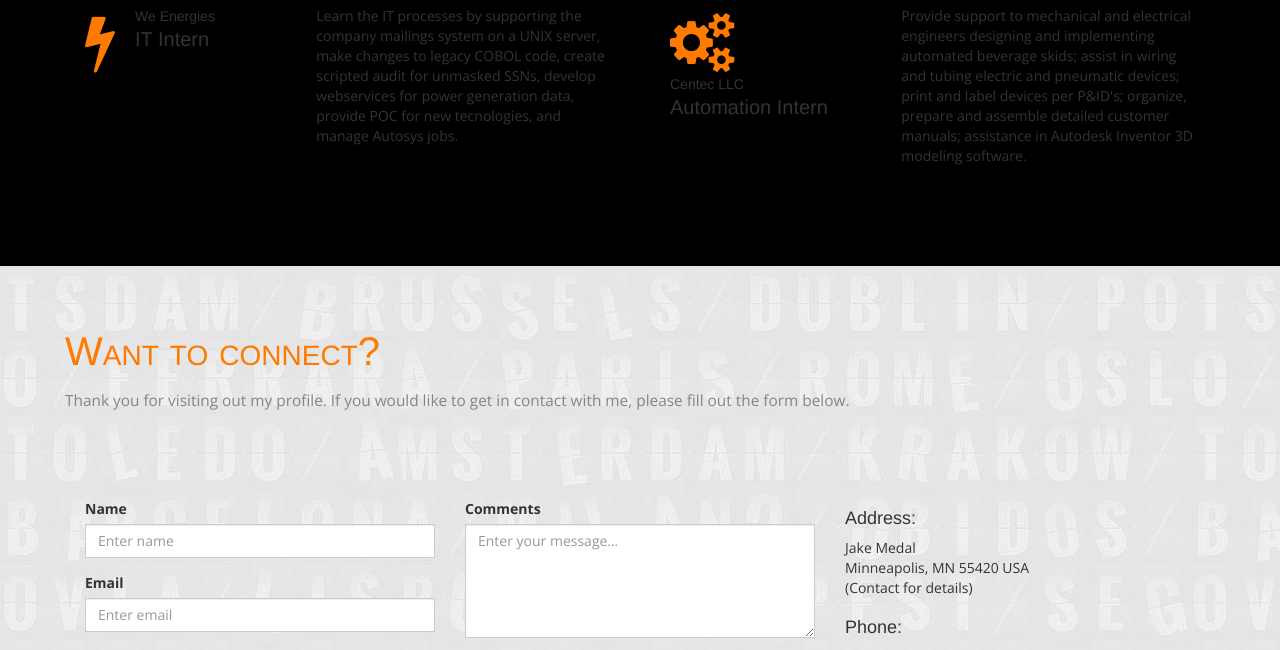
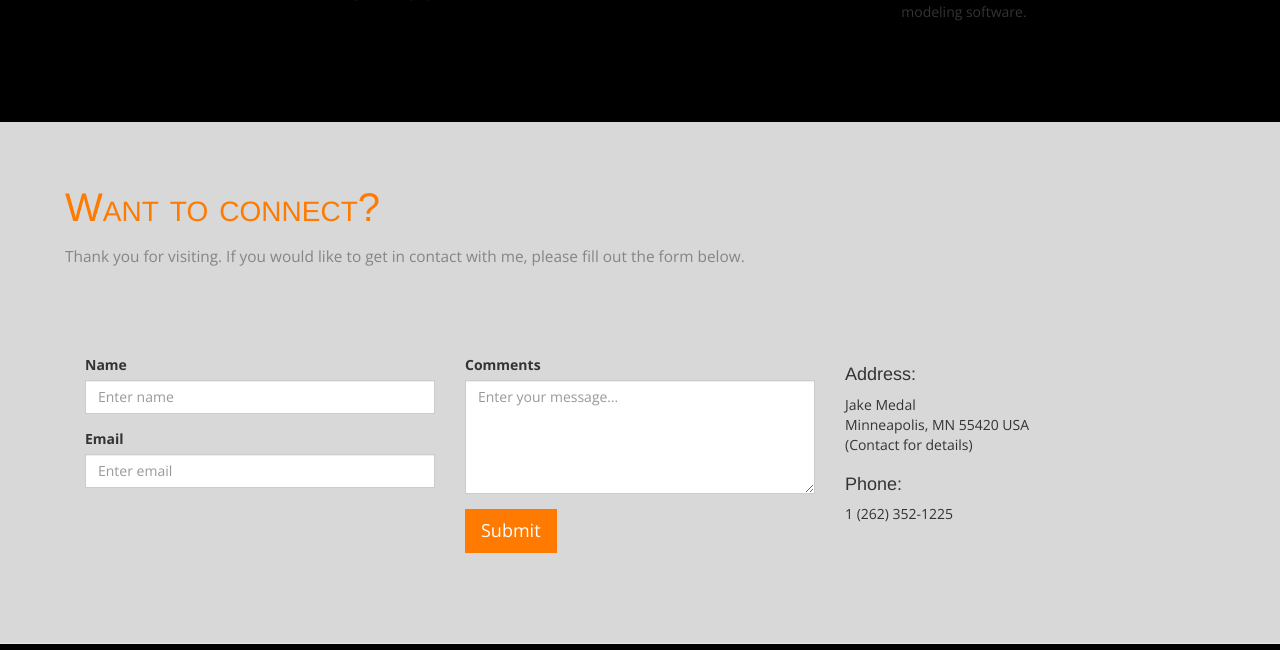
Before and after one commit to jakemedal/PortfolioWebsite, a plain HTML site: page index.html in a window 1280 px wide. Shown: the part 3251-3901 px from the top of the page. Drawn offline with nearby package versions, Linux system fonts and the light colour scheme.

Commit message:
Changed coloring and contact form background

```diff
--- a/css/styles.css
+++ b/css/styles.css
@@ -524,8 +524,17 @@ min-height:200px;
 }
 .experience-details span {
 	font-size: 14px;
-	color: #000;
+	color: #858585;
 }
+
+.experience-details h4 {
+	color: #858585;
+}
+
+.experience-details h5 {
+	color: #858585;
+}
+
 .progress-bar {
 	background-color: #FF7A00;
 }
@@ -826,7 +835,7 @@ footer {
 background: url(../images/bg2.png) top repeat;
 	}
 #contactUs{
-	background: url(../images/bg.jpg) top repeat;
+	background-color: #d8d8d8;
 }
 @media (min-width: 768px) {
 .header .navbar-brand {
--- a/index.html
+++ b/index.html
@@ -199,9 +199,6 @@
 <div class="heading">
   <!-- Heading -->
   <h2>Experience</h2>
-  <br/>
-  <h4>20 Years Experience!</h4>
-  <p>Lorem Ipsum is simply dummy text of the printing and typesetting industry. Lorem Ipsum has been the industry's standard dummy text ever since the 1500s, when an unknown printer took a galley of type and scrambled it to make a type specimen book. It has survived not only five centuries, but also the leap into electronic typesetting.</p>
 </div>
 <div class="row experience-details">
   <div class="col-md-6">
@@ -365,7 +362,7 @@
       <div class="heading">
         <!-- Heading -->
         <h2>Want to connect?</h2>
-        <p>Thank you for visiting out my profile. If you would like to get in contact with me, please fill out the form below.</p>
+        <p>Thank you for visiting. If you would like to get in contact with me, please fill out the form below.</p>
       </div>
     </div>
     <div class="row mrgn30">
@@ -412,7 +409,7 @@
   <div class="container">
     <div class="row">
       <div class="col-md-6">
-        <div class="social pull-left"> <a href="#"><i class="fa fa-twitter"></i></a> <a href="#"><i class="fa fa-facebook"></i></a> <a href="#"><i class="fa fa-dribbble"></i></a> <a href="#"><i class="fa fa-flickr"></i></a> <a href="#"><i class="fa fa-github"></i></a> </div>
+        <div class="social pull-left">  <a href="#"><i class="fa fa-linkedin"></i></a> <a href="#"><i class="fa fa-github"></i></a> <a href="#"><i class="fa fa-facebook"></i></a> </div>
       </div>
       <div class="col-md-6"> <span class="pull-right">Copyright 2014 | All Rights Reserved  -- Template by <a href="http://webThemez.com">WebThemez.com</a></span> </div>
     </div>
```
